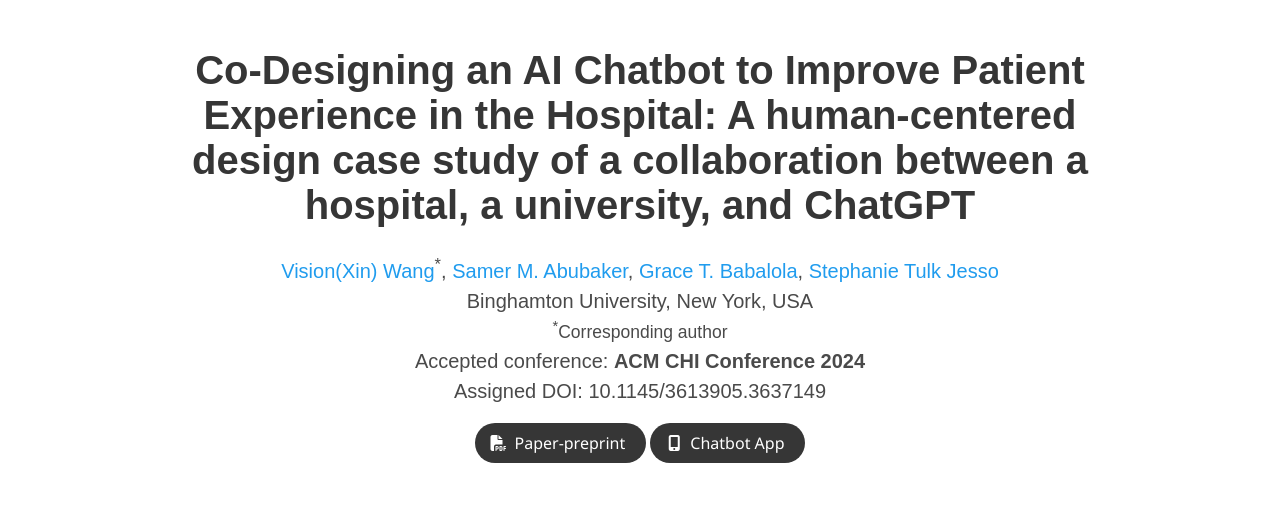
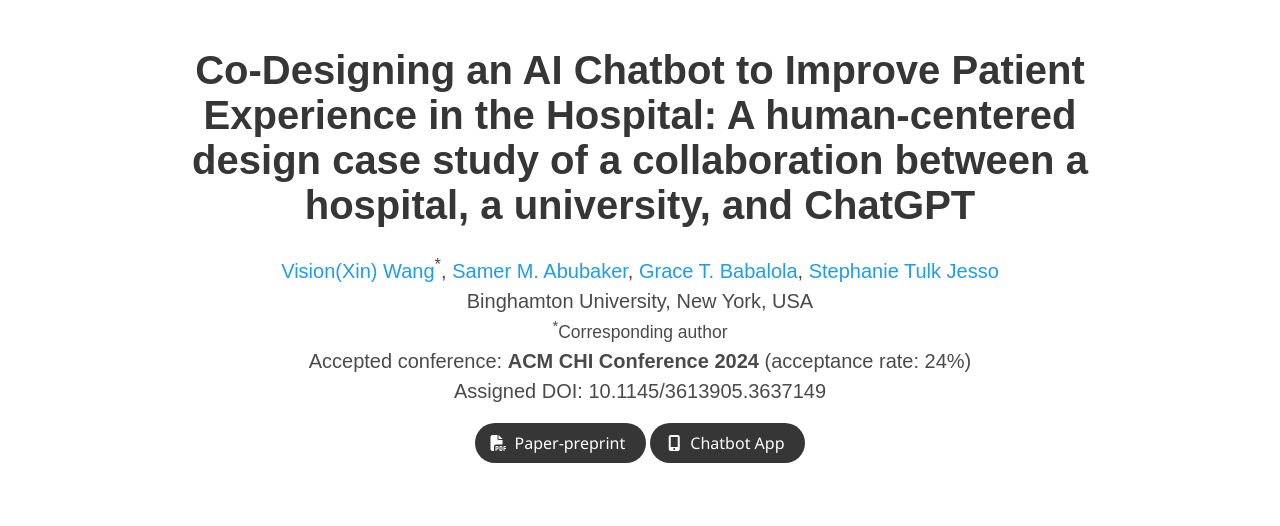
Before and after one commit to xin-wang-kr/px-collection-AI-chatbot, a plain HTML site: page index.html in a window 1280 px wide. Shown: the top 526 px of the page. Drawn offline with nearby package versions, Linux system fonts and the light colour scheme; some icons are missing; a web font is replaced by a local one.

Commit message:
Update index.html

```diff
--- a/index.html
+++ b/index.html
@@ -69,7 +69,7 @@
                   <div class="is-size-5 publication-authors">
                     <span class="author-block">Binghamton University, New York, USA</span>
                     <span class="corres-author"><small><br><sup>*</sup>Corresponding author</small></span>
-		    <span class="conference"><br>Accepted conference: <b>ACM CHI Conference 2024</b></span>
+		    <span class="conference"><br>Accepted conference: <b>ACM CHI Conference 2024</b> (acceptance rate: 24%)</span>
                     <span class="doi"><br>Assigned DOI: 10.1145/3613905.3637149</span>
                   </div>
 
```
